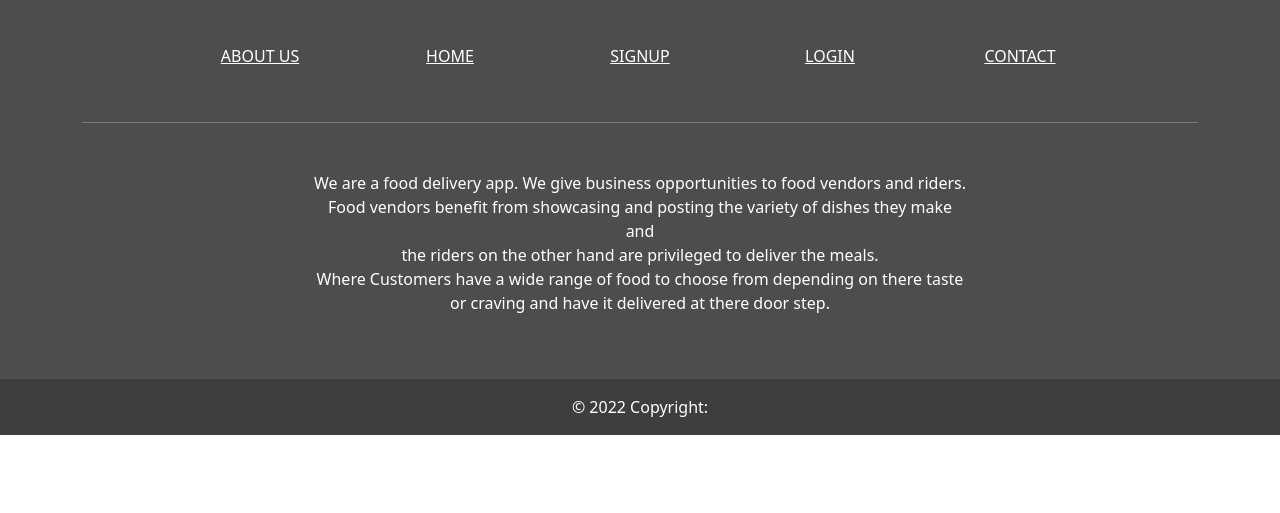
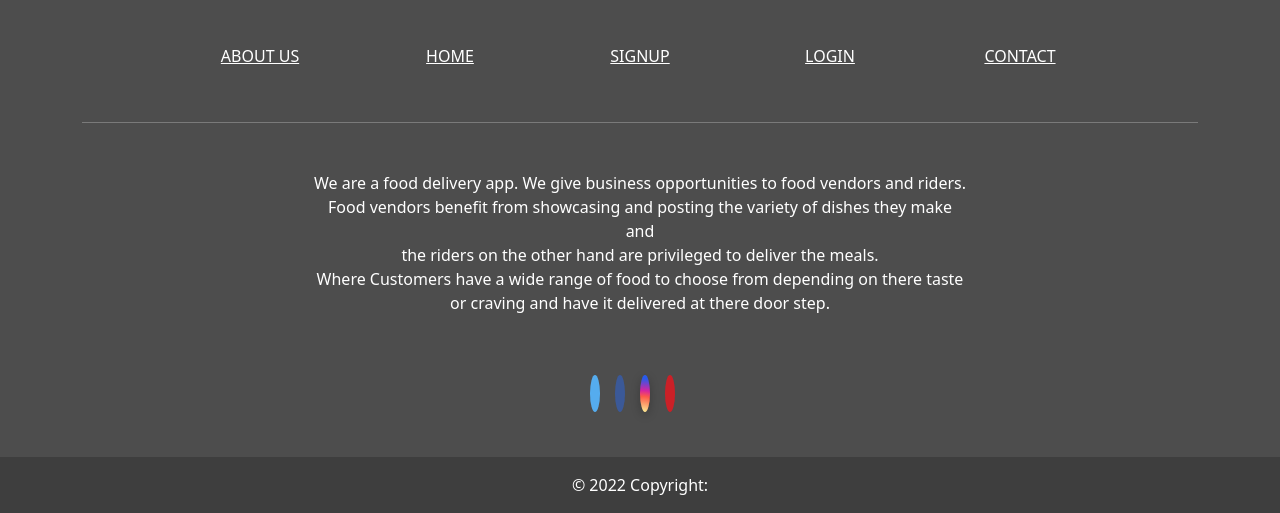
Before and after one commit to Juliet-Ol/moto_food, a Django app: page / in a window 1280 px wide. Shown: the part 2895-3408 px from the top of the page. Before the commit the page ends 3330 px from the top, so only its background shows below. Run offline with Django 4.2, Linux system fonts and the light colour scheme; some libraries are stand-ins or nearby versions.

Commit message:
style social media icons

```diff
--- a/static/css/styles.css
+++ b/static/css/styles.css
@@ -7,5 +7,67 @@
   }
 
   /* .landing text {
-    margin-top: 30%;
+    color: white;
+    padding-top: 15%;
   } */
+
+
+
+.fa {
+  padding: 20px;
+  font-size: 30px;
+  width: 30px;
+  text-align: center;
+  text-decoration: none;
+  border-radius: 50%;
+  margin-right: 2px;
+  left: 50px;
+  margin-left: 7%;
+}
+  /* Add a hover effect if you want */
+.fa:hover {
+    opacity: 0.7;
+  }
+
+  /* Set a specific color for each brand */
+
+.fa-twitter {
+  background: #55ACEE;
+  color: white;
+  border-radius: 50%;
+  font-size: 20px;
+  padding: 5px;
+
+  }
+
+
+
+
+  .fa-facebook {
+  background: #3B5998;
+  color: white;
+  border-radius: 50%;
+  font-size: 20px;
+  padding: 5px;
+    }
+
+  .fa-instagram {
+  border-radius: 50%;
+  font-size: 20px;
+  padding: 5px;
+  background: #d6249f;
+  background: radial-gradient(circle at 30% 107%, #fdf497 0%, #fdf497 5%, #fd5949 45%,#d6249f 60%,#285AEB 90%);
+    box-shadow: 0px 3px 10px rgba(0,0,0,.25);
+    }
+
+
+
+
+
+  .fa-pinterest {
+  background: #cb2027;
+  color: white;
+  border-radius: 50%;
+  font-size: 20px;
+  padding: 5px;
+  }
```
